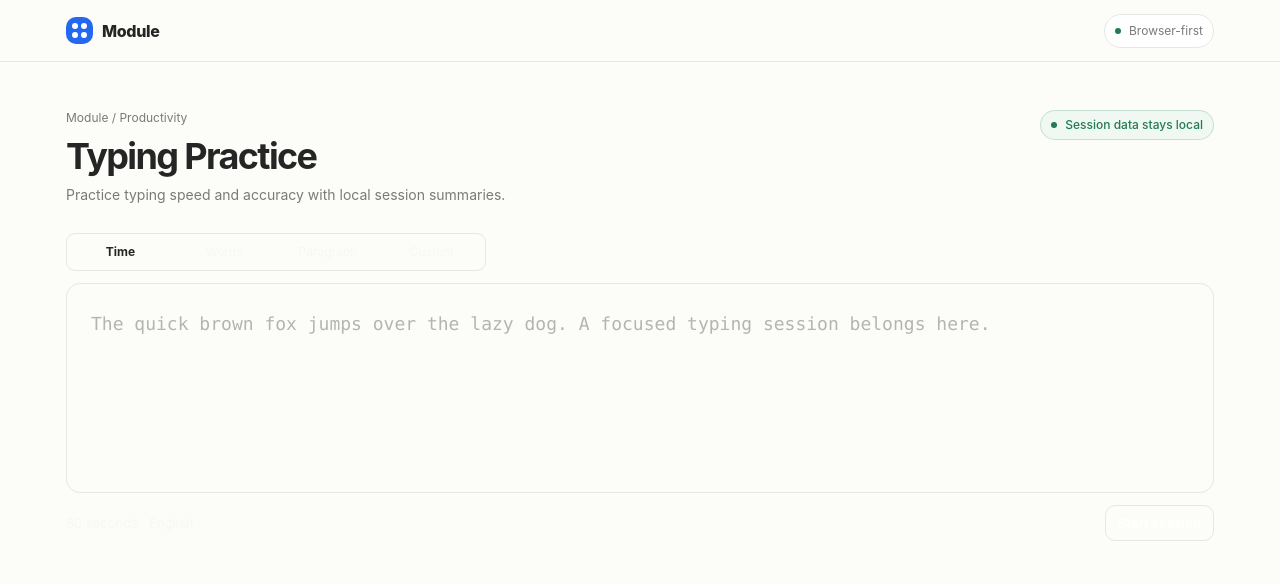
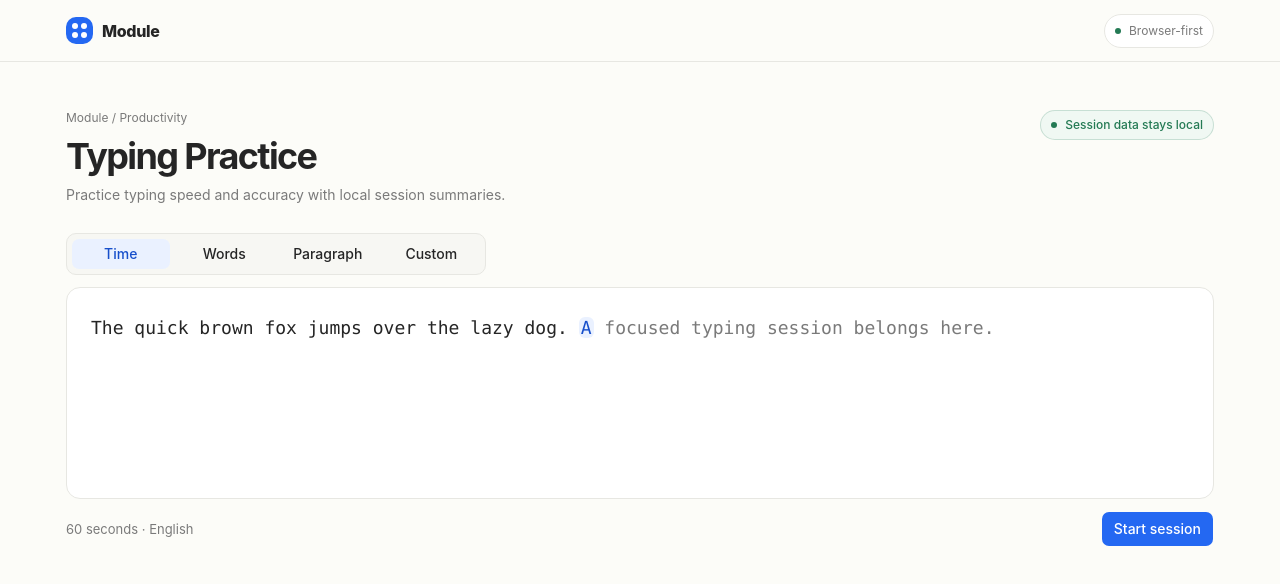
Before and after one commit to howlil/modu-app, a SvelteKit app: page /typing in a window 1280 px wide. Shown: the top 584 px of the page. Built offline with nearby package versions, Linux system fonts and the light colour scheme.

Commit message:
ui: refactor Typing Practice to shadcn-svelte

```diff
--- a/src/routes/typing/+page.svelte
+++ b/src/routes/typing/+page.svelte
@@ -1,5 +1,6 @@
 <script lang="ts">
-  import { Button } from 'bits-ui';
+  import { Button } from "$lib/components/ui/button/index.js";
+  import * as Card from "$lib/components/ui/card/index.js";
   import ToolHeader from '#lib/components/ToolHeader.svelte';
 </script>
 
@@ -13,23 +14,23 @@
     privacy="Session data stays local"
   />
 
-  <div class="mb-3 flex max-w-[420px] gap-[3px] rounded-[9px] border border-line bg-surface-soft p-[3px]">
-    <button class="flex-1 rounded-md bg-surface px-2.5 py-[7px] text-xs font-[650] text-ink" type="button">Time</button>
-    <button class="flex-1 rounded-md px-2.5 py-[7px] text-xs text-muted hover:text-ink" type="button">Words</button>
-    <button class="flex-1 rounded-md px-2.5 py-[7px] text-xs text-muted hover:text-ink" type="button">Paragraph</button>
-    <button class="flex-1 rounded-md px-2.5 py-[7px] text-xs text-muted hover:text-ink" type="button">Custom</button>
+  <div class="mb-3 flex max-w-[420px] gap-1 rounded-lg border bg-muted p-1">
+    <Button variant="secondary" size="sm" class="flex-1">Time</Button>
+    <Button variant="ghost" size="sm" class="flex-1">Words</Button>
+    <Button variant="ghost" size="sm" class="flex-1">Paragraph</Button>
+    <Button variant="ghost" size="sm" class="flex-1">Custom</Button>
   </div>
 
-  <div class="min-h-[210px] rounded-xl border border-line bg-surface p-6 font-mono text-lg leading-[1.8] text-[#b4b4b4]">
-    <span class="text-ink">The quick brown fox jumps over the lazy dog. </span>
-    <span class="rounded-[3px] bg-brand-soft text-brand">A</span>
-    <span> focused typing session belongs here.</span>
-  </div>
+  <Card.Root class="gap-0 py-0 shadow-none">
+    <Card.Content class="min-h-[210px] p-6 font-mono text-lg leading-[1.8] text-muted-foreground">
+      <span class="text-foreground">The quick brown fox jumps over the lazy dog. </span>
+      <span class="rounded-sm bg-secondary px-0.5 text-secondary-foreground">A</span>
+      <span> focused typing session belongs here.</span>
+    </Card.Content>
+  </Card.Root>
 
-  <div class="mt-3 flex items-center justify-between gap-3 text-[13px] text-muted">
+  <div class="mt-3 flex items-center justify-between gap-3 text-[13px] text-muted-foreground">
     <span>60 seconds · English</span>
-    <Button.Root class="inline-flex min-h-9 items-center justify-center rounded-lg border border-brand bg-brand px-3 text-[13px] font-[650] text-white hover:bg-brand-deep" type="button">
-      Start session
-    </Button.Root>
+    <Button>Start session</Button>
   </div>
 </section>
```
